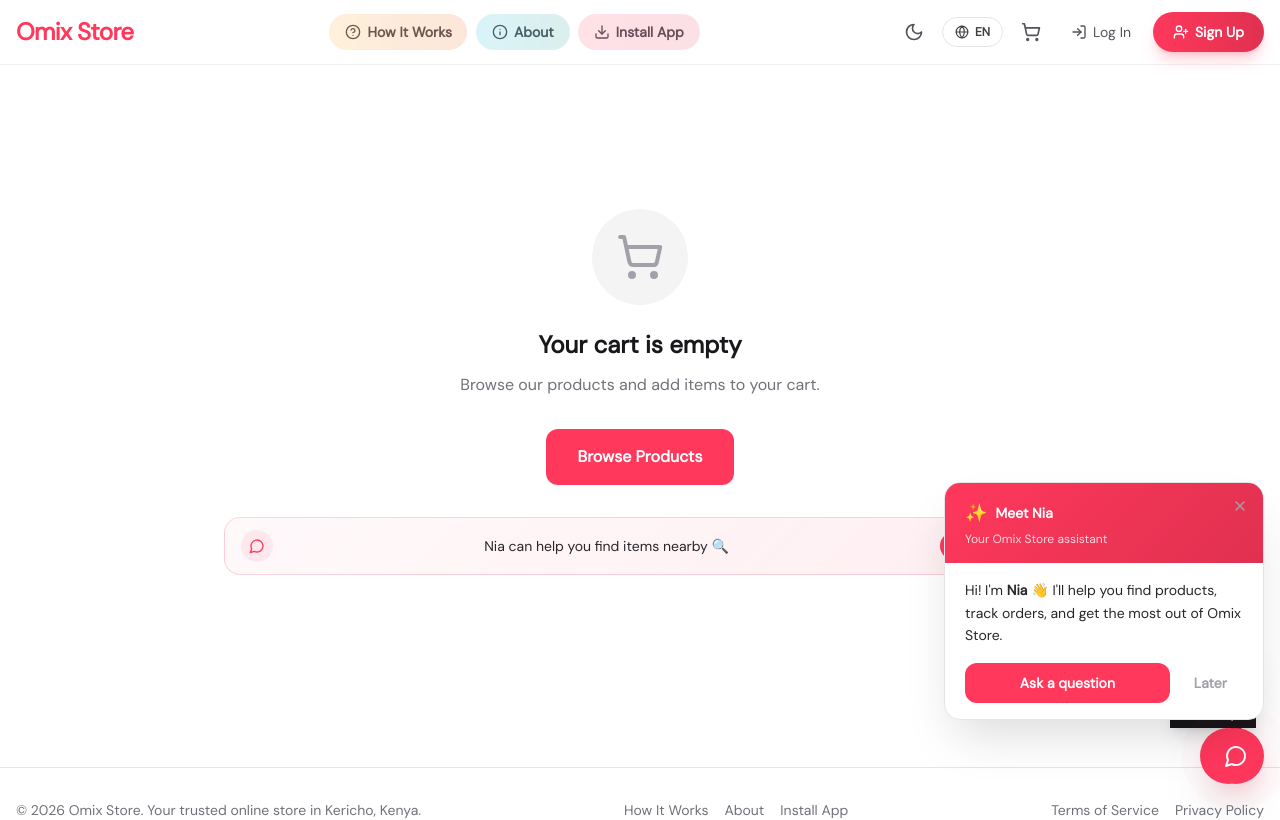
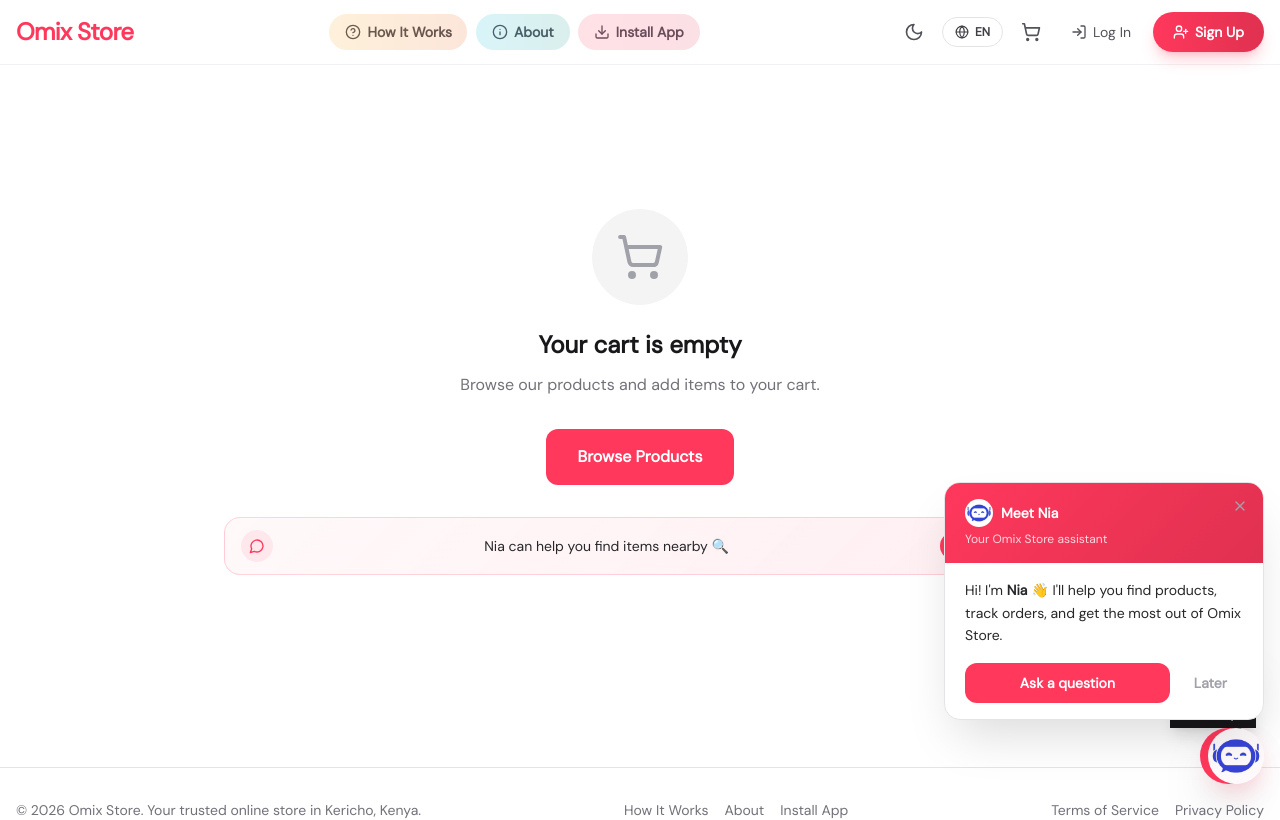
Before and after one commit to oliver4441/stor1, a React (Vite) app: page /cart in a window 1280 px wide. Built offline with nearby package versions, Linux system fonts and the light colour scheme.

Commit message:
feat: add Nia avatar image to chat components

```diff
--- a/package.json
+++ b/package.json
@@ -15,6 +15,7 @@
     "@vitejs/plugin-react": "^4.2.1",
     "autoprefixer": "^10.4.17",
     "express": "^4.18.2",
+    "jimp": "^1.6.1",
     "lucide-react": "^0.312.0",
     "postcss": "^8.4.33",
     "react": "^18.2.0",
--- a/src/components/NiaChat.jsx
+++ b/src/components/NiaChat.jsx
@@ -50,9 +50,11 @@
         style={{ background: `linear-gradient(135deg, ${COLORS.accent}, ${COLORS.accentDark})` }}
       >
         <div className="flex items-center gap-3">
-          <div className="w-9 h-9 rounded-full bg-white/20 flex items-center justify-center text-lg font-bold">
-            N
-          </div>
+          <img
+            src="/nia-avatar.jpg"
+            alt="Nia"
+            className="w-9 h-9 rounded-full object-cover border-2 border-white/30"
+          />
           <div>
             <div className="font-bold text-sm flex items-center gap-1.5">
               Nia
@@ -102,12 +104,11 @@
         {messages.map((msg) => (
           <div key={msg.id} className={`flex ${msg.sender === 'user' ? 'justify-end' : 'justify-start'}`}>
             {msg.sender === 'nia' && (
-              <div
-                className="w-7 h-7 rounded-full flex items-center justify-center text-white text-xs font-bold mr-2 mt-1 flex-shrink-0"
-                style={{ background: `linear-gradient(135deg, ${COLORS.accent}, ${COLORS.accentDark})` }}
-              >
-                N
-              </div>
+              <img
+                src="/nia-avatar.jpg"
+                alt="Nia"
+                className="w-7 h-7 rounded-full object-cover mr-2 mt-1 flex-shrink-0"
+              />
             )}
             <div
               className="max-w-[80%] px-4 py-2.5 text-[13px] leading-relaxed whitespace-pre-wrap"
@@ -127,12 +128,11 @@
         {/* Typing indicator — only shown during real API latency */}
         {isTyping && (
           <div className="flex justify-start">
-            <div
-              className="w-7 h-7 rounded-full flex items-center justify-center text-white text-xs font-bold mr-2 mt-1 flex-shrink-0"
-              style={{ background: `linear-gradient(135deg, ${COLORS.accent}, ${COLORS.accentDark})` }}
-            >
-              N
-            </div>
+            <img
+              src="/nia-avatar.jpg"
+              alt="Nia"
+              className="w-7 h-7 rounded-full object-cover mr-2 mt-1 flex-shrink-0"
+            />
             <div
               className="rounded-2xl rounded-bl-md px-4 py-3"
               style={{ backgroundColor: COLORS.bubbleBot, border: `1px solid ${COLORS.border}` }}
--- a/src/components/NiaFloatingButton.jsx
+++ b/src/components/NiaFloatingButton.jsx
@@ -1,4 +1,4 @@
-import { MessageCircle, X } from 'lucide-react';
+import { X } from 'lucide-react';
 import { useNiaChat } from '../context/NiaChatContext';
 
 export default function NiaFloatingButton() {
@@ -7,11 +7,11 @@
   return (
     <button
       onClick={() => isOpen ? closeChat() : openChat()}
-      className={`fixed bottom-4 right-4 z-[55] w-14 h-14 rounded-full flex items-center justify-center shadow-lg transition-all duration-300 hover:scale-105 active:scale-95 ${
+      className={`fixed bottom-4 right-4 z-[55] w-14 h-14 rounded-full flex items-center justify-center shadow-lg transition-all duration-300 hover:scale-105 active:scale-95 overflow-hidden ${
         isOpen ? 'hover:opacity-90' : 'hover:shadow-xl'
       }`}
       style={{
-        backgroundColor: isOpen ? '#52525b' : COLORS.accent,
+        backgroundColor: isOpen ? '#52525b' : 'transparent',
         boxShadow: isOpen ? 'none' : `0 10px 25px -5px ${COLORS.accent}40`,
       }}
       aria-label={isOpen ? 'Close chat' : 'Ask Nia'}
@@ -19,15 +19,20 @@
       {isOpen ? (
         <X className="w-6 h-6 text-white" />
       ) : (
-        <MessageCircle className="w-6 h-6 text-white" />
-      )}
-
-      {/* Pulse ring for first-time attention */}
-      {!isOpen && !hasOpened && (
-        <span
-          className="absolute inset-0 rounded-full animate-ping opacity-30"
-          style={{ backgroundColor: COLORS.accent }}
-        />
+        <>
+          <img
+            src="/nia-avatar.jpg"
+            alt="Nia"
+            className="w-full h-full object-cover"
+          />
+          {/* Pulse ring for first-time attention */}
+          {!hasOpened && (
+            <span
+              className="absolute inset-0 rounded-full animate-ping opacity-30"
+              style={{ backgroundColor: COLORS.accent }}
+            />
+          )}
+        </>
       )}
     </button>
   );
--- a/src/components/NiaOnboarding.jsx
+++ b/src/components/NiaOnboarding.jsx
@@ -34,7 +34,11 @@
           style={{ background: `linear-gradient(135deg, ${COLORS.accent}, ${COLORS.accentDark})` }}
         >
           <div className="flex items-center gap-2 mb-1">
-            <span className="text-lg">✨</span>
+            <img
+              src="/nia-avatar.jpg"
+              alt="Nia"
+              className="w-7 h-7 rounded-full object-cover"
+            />
             <span className="font-bold text-sm">Meet Nia</span>
           </div>
           <p className="text-white/80 text-xs">Your Omix Store assistant</p>
```
Also changed, not shown: public/nia-avatar.jpg (added), 1 other file (tests, documents, lock files or other folders).
